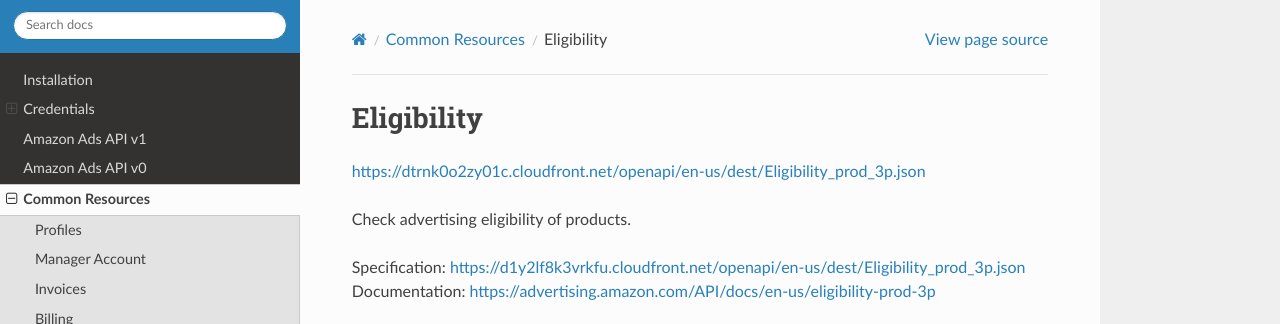
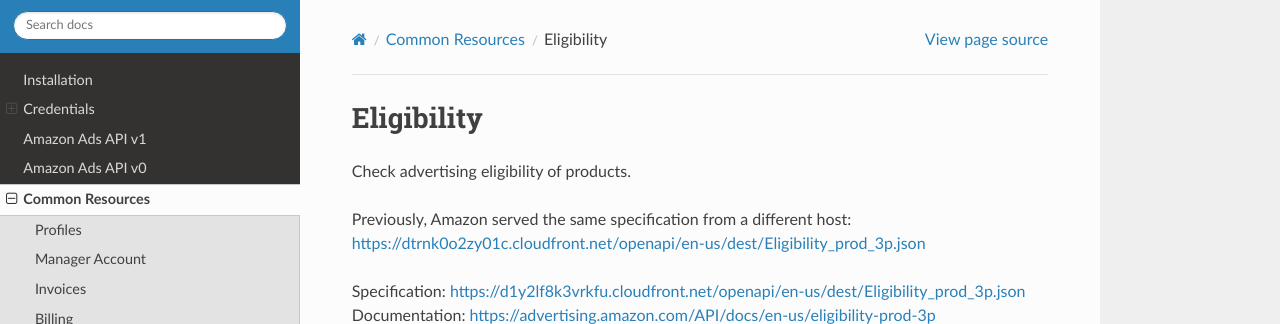
Before and after one commit to denisneuf/python-amazon-ad-api, a Sphinx documentation site: the page built from docs/api/eligibility.rst, in a window 1280 px wide, cut to the strip 0-324 px from the top of the page. Built offline with Sphinx 7.4.7 and the Read the Docs theme 3.1.0, drawn with Linux system fonts in a browser that asks for light colours.

Commit message:
docs(api): link the change history page and mark the old eligibility host
history points at /en-us/change-history/, fetched and read before the link went
in: the page confirms POST /history and documents three things the contract does
not - 90 days of history at most, dates in UTC Epoch, and THEME events needing
Accept: application/vnd.historyresponse.v1.1+json or a 400. The module already
carries that header parameter.

eligibility keeps the retired dtrnk0o2zy01c host but now labelled as previous,
so the current d1y2lf8k3vrkfu above it is the one that reads as active.

```diff
--- a/docs/api/eligibility.rst
+++ b/docs/api/eligibility.rst
@@ -1,10 +1,12 @@
 Eligibility
 =================
+
+Check advertising eligibility of products.
+
+Previously, Amazon served the same specification from a different host:
 `https://dtrnk0o2zy01c.cloudfront.net/openapi/en-us/dest/Eligibility_prod_3p.json`_
 
 .. _https://dtrnk0o2zy01c.cloudfront.net/openapi/en-us/dest/Eligibility_prod_3p.json: https://dtrnk0o2zy01c.cloudfront.net/openapi/en-us/dest/Eligibility_prod_3p.json
-
-Check advertising eligibility of products.
 
 Specification: https://d1y2lf8k3vrkfu.cloudfront.net/openapi/en-us/dest/Eligibility_prod_3p.json
 Documentation: https://advertising.amazon.com/API/docs/en-us/eligibility-prod-3p
--- a/docs/api/history.rst
+++ b/docs/api/history.rst
@@ -8,6 +8,7 @@ Provides information about changes made to campaigns, ad groups, ads and the
 rest of the entity tree.
 
 Specification: https://d1y2lf8k3vrkfu.cloudfront.net/openapi/en-us/dest/Changehistory_prod_3p.json
+Documentation: https://advertising.amazon.com/API/docs/en-us/change-history/
 
 .. autoclass:: ad_api.api.History
     :members:
```
